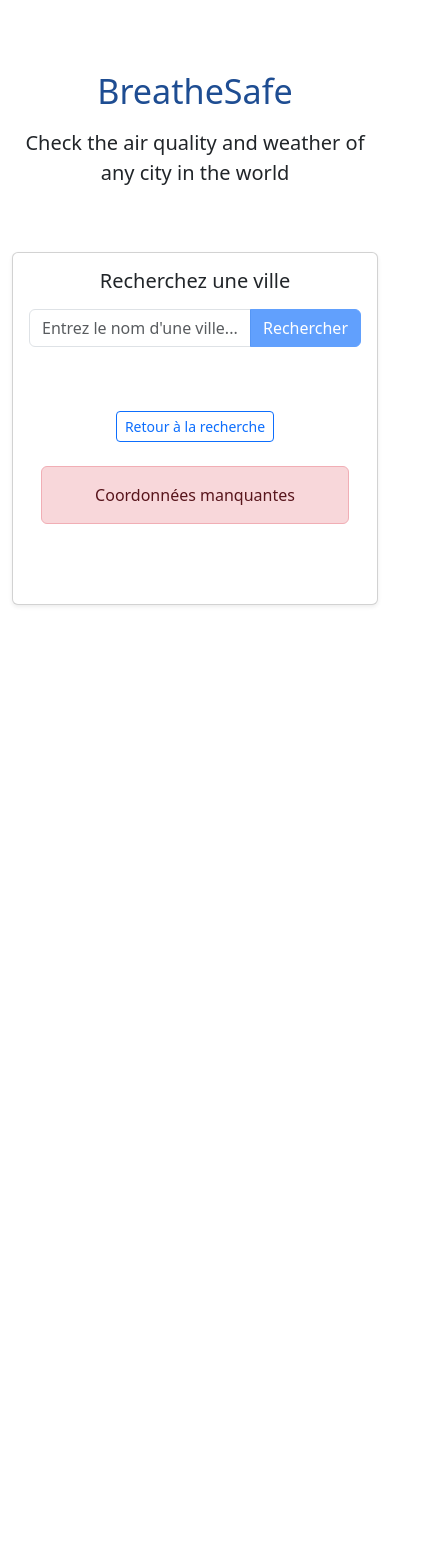
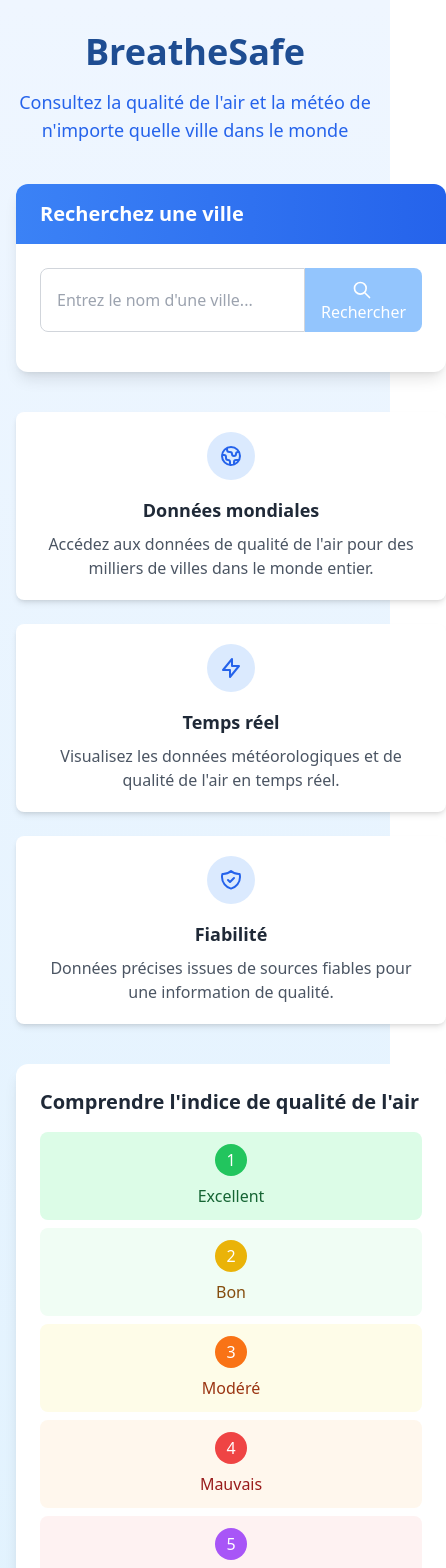
Before and after one commit to rilesCL/BreatheSafe, an Angular app in the folder BreatheApp/: page / in a window 390 px wide. Shown: the top 1568 px of the page, 446 px wide, since content can reach past the window. Before the commit the page ends 844 px from the top, so only its background shows below. Built offline with nearby package versions, Linux system fonts and the light colour scheme.

Commit message:
ajout de tailwind css

```diff
--- a/BreatheApp/package.json
+++ b/BreatheApp/package.json
@@ -11,6 +11,7 @@
   },
   "private": true,
   "dependencies": {
+    "@angular-devkit/build-angular": "^18.2.14",
     "@angular/animations": "^18.2.0",
     "@angular/common": "^18.2.0",
     "@angular/compiler": "^18.2.0",
@@ -22,25 +23,26 @@
     "@angular/router": "^18.2.0",
     "@angular/ssr": "^18.2.1",
     "@popperjs/core": "^2.11.8",
-    "bootstrap": "^5.3.3",
     "express": "^4.18.2",
     "rxjs": "~7.8.0",
     "tslib": "^2.3.0",
     "zone.js": "~0.14.10"
   },
   "devDependencies": {
-    "@angular-devkit/build-angular": "^18.2.1",
     "@angular/cli": "^18.2.1",
     "@angular/compiler-cli": "^18.2.0",
     "@types/express": "^4.17.17",
     "@types/jasmine": "~5.1.0",
     "@types/node": "^18.18.0",
+    "autoprefixer": "^10.4.20",
     "jasmine-core": "~5.2.0",
     "karma": "~6.4.0",
     "karma-chrome-launcher": "~3.2.0",
     "karma-coverage": "~2.2.0",
     "karma-jasmine": "~5.1.0",
     "karma-jasmine-html-reporter": "~2.1.0",
+    "postcss": "^8.5.3",
+    "tailwindcss": "^3.4.17",
     "typescript": "~5.5.2"
   }
 }
--- /dev/null
+++ b/BreatheApp/postcss.config.js
@@ -0,0 +1,6 @@
+module.exports = {
+    plugins: {
+      tailwindcss: {},
+      autoprefixer: {},
+    }
+  }
--- a/BreatheApp/src/app/air-quality-display/air-quality-display.component.html
+++ b/BreatheApp/src/app/air-quality-display/air-quality-display.component.html
@@ -1,135 +1,134 @@
 <!-- src/app/air-quality-display/air-quality-display.component.html -->
-<div class="container py-5">
-  <div class="mb-4">
-    <a class="btn btn-outline-primary btn-sm" (click)="retourRecherche()">
-      <i class="bi bi-arrow-left"></i> Retour à la recherche
-    </a>
+<div class="container mx-auto px-4 py-8 max-w-6xl">
+  <div class="mb-6">
+    <button (click)="retourRecherche()" class="flex items-center text-blue-600 hover:text-blue-800 transition-colors duration-200 font-medium bg-blue-50 hover:bg-blue-100 px-4 py-2 rounded-lg">
+      <svg xmlns="http://www.w3.org/2000/svg" class="h-5 w-5 mr-2" fill="none" viewBox="0 0 24 24" stroke="currentColor">
+        <path stroke-linecap="round" stroke-linejoin="round" stroke-width="2" d="M10 19l-7-7m0 0l7-7m-7 7h18" />
+      </svg>
+      Retour à la recherche
+    </button>
   </div>
 
-  <h1 class="mb-4">{{ city }}<span *ngIf="country">, {{ country }}</span></h1>
+  <h1 class="text-3xl md:text-4xl font-bold text-gray-800 mb-6">
+    {{ city }}
+    @if (country) {
+      <span class="text-gray-700">, {{ country }}</span>
+    }
+  </h1>
 
   @if (isLoading) {
-    <div class="d-flex justify-content-center my-5">
-      <div class="spinner-border text-primary" role="status">
-        <span class="visually-hidden">Chargement des données...</span>
-      </div>
+    <!-- Loading indicator -->
+    <div class="flex justify-center my-12">
+      <div class="animate-spin rounded-full h-12 w-12 border-t-2 border-b-2 border-blue-500"></div>
     </div>
   }
 
   @if (error) {
-    <div class="alert alert-danger">
-      {{ error }}
+    <!-- Error message -->
+    <div class="bg-red-100 border-l-4 border-red-500 text-red-700 p-4 rounded mb-6">
+      <p class="font-medium">{{ error }}</p>
     </div>
   }
 
   @if (!isLoading && !error) {
-    <div class="row">
-      <!-- Carte météo -->
+    <!-- Content when data is loaded -->
+    <div class="grid grid-cols-1 md:grid-cols-2 gap-6">
+
       @if (weather) {
-        <div class="col-md-6 mb-4">
-          <div class="card shadow-sm h-100">
-            <div class="card-header bg-primary text-white">
-              <h5 class="m-0">Météo actuelle</h5>
+        <!-- Weather Card -->
+        <div class="bg-white rounded-xl shadow-lg overflow-hidden transition-transform duration-300 hover:shadow-xl hover:-translate-y-1">
+          <div class="bg-gradient-to-r from-blue-600 to-blue-400 text-white px-6 py-4">
+            <h2 class="text-xl font-semibold">Météo actuelle</h2>
           </div>
-            <div class="card-body">
-              <div class="d-flex align-items-center mb-3">
+
+          <div class="p-6">
+            <div class="flex items-center mb-6">
+              @if (weather.weather && weather.weather[0]) {
+                <div class="bg-blue-50 rounded-full p-2 mr-4">
                   <img
-                  *ngIf="weather.weather && weather.weather[0]"
                     src="https://openweathermap.org/img/wn/{{ weather.weather[0].icon }}@2x.png"
                     alt="{{ weather.weather[0].description }}"
-                  class="me-3"
+                    class="w-16 h-16"
                   />
+                </div>
+              }
               <div>
-                  <h2 class="mb-0">{{ weather.main.temp.toFixed(1) }}°C</h2>
-                  <p class="text-capitalize">{{ weather.weather[0].description }}</p>
+                <h3 class="text-3xl font-bold text-gray-800">{{ weather.main.temp.toFixed(1) }}°C</h3>
+                <p class="text-gray-600 capitalize">{{ weather.weather[0].description }}</p>
               </div>
             </div>
 
-              <div class="row weather-details">
-                <div class="col-6 mb-3">
-                  <div class="detail-item">
-                    <span class="detail-label">Ressenti</span>
-                    <span class="detail-value">{{ weather.main.feels_like.toFixed(1) }}°C</span>
+            <div class="grid grid-cols-2 gap-4">
+              <div class="bg-blue-50 rounded-lg p-3">
+                <p class="text-sm text-blue-800 font-medium mb-1">Ressenti</p>
+                <p class="text-lg font-semibold">{{ weather.main.feels_like.toFixed(1) }}°C</p>
               </div>
+
+              <div class="bg-blue-50 rounded-lg p-3">
+                <p class="text-sm text-blue-800 font-medium mb-1">Humidité</p>
+                <p class="text-lg font-semibold">{{ weather.main.humidity }}%</p>
               </div>
-                <div class="col-6 mb-3">
-                  <div class="detail-item">
-                    <span class="detail-label">Humidité</span>
-                    <span class="detail-value">{{ weather.main.humidity }}%</span>
+
+              <div class="bg-blue-50 rounded-lg p-3">
+                <p class="text-sm text-blue-800 font-medium mb-1">Vent</p>
+                <p class="text-lg font-semibold">{{ (weather.wind.speed * 3.6).toFixed(1) }} km/h</p>
               </div>
-                </div>
-                <div class="col-6 mb-3">
-                  <div class="detail-item">
-                    <span class="detail-label">Vent</span>
-                    <span class="detail-value">{{ (weather.wind.speed * 3.6).toFixed(1) }} km/h</span>
-                  </div>
-                </div>
-                <div class="col-6 mb-3">
-                  <div class="detail-item">
-                    <span class="detail-label">Pression</span>
-                    <span class="detail-value">{{ weather.main.pressure }} hPa</span>
-                  </div>
-                </div>
+
+              <div class="bg-blue-50 rounded-lg p-3">
+                <p class="text-sm text-blue-800 font-medium mb-1">Pression</p>
+                <p class="text-lg font-semibold">{{ weather.main.pressure }} hPa</p>
               </div>
             </div>
           </div>
         </div>
       }
 
-      <!-- Carte qualité de l'air -->
       @if (airQuality) {
-        <div class="col-md-6 mb-4">
-          <div class="card shadow-sm h-100">
-            <div class="card-header bg-primary text-white">
-              <h5 class="m-0">Qualité de l'air</h5>
+        <!-- Air Quality Card -->
+        <div class="bg-white rounded-xl shadow-lg overflow-hidden transition-transform duration-300 hover:shadow-xl hover:-translate-y-1">
+          <div class="bg-gradient-to-r from-blue-600 to-blue-400 text-white px-6 py-4">
+            <h2 class="text-xl font-semibold">Qualité de l'air</h2>
           </div>
-            <div class="card-body">
-              <div class="text-center mb-4">
-                <div class="aqi-badge bg-{{ getAqiColor(airQuality.main.aqi) }}">
+
+          <div class="p-6">
+            <div class="flex flex-col items-center mb-6">
+              <div class="rounded-full w-20 h-20 flex items-center justify-center text-2xl font-bold text-white bg-{{ getAqiColor(airQuality.main.aqi) }} shadow-md">
                 {{ airQuality.main.aqi }}
               </div>
-                <h3 class="mt-2">{{ getAqiLabel(airQuality.main.aqi) }}</h3>
-                <p class="text-muted">Indice de qualité de l'air</p>
+              <h3 class="text-2xl font-bold mt-3 text-gray-800">{{ getAqiLabel(airQuality.main.aqi) }}</h3>
+              <p class="text-gray-500 mt-1">Indice de qualité de l'air</p>
             </div>
 
-              <h6 class="mb-3">Polluants (µg/m³)</h6>
-              <div class="row">
-                <div class="col-6 mb-2">
-                  <div class="detail-item">
-                    <span class="detail-label">PM2.5</span>
-                    <span class="detail-value">{{ airQuality.components.pm2_5.toFixed(1) }}</span>
+            <h4 class="text-lg font-medium text-gray-700 mb-3">Polluants (µg/m³)</h4>
+            <div class="grid grid-cols-2 gap-4">
+              <div class="bg-blue-50 rounded-lg p-3">
+                <p class="text-sm text-blue-800 font-medium mb-1">PM2.5</p>
+                <p class="text-lg font-semibold">{{ airQuality.components.pm2_5.toFixed(1) }}</p>
               </div>
+
+              <div class="bg-blue-50 rounded-lg p-3">
+                <p class="text-sm text-blue-800 font-medium mb-1">PM10</p>
+                <p class="text-lg font-semibold">{{ airQuality.components.pm10.toFixed(1) }}</p>
               </div>
-                <div class="col-6 mb-2">
-                  <div class="detail-item">
-                    <span class="detail-label">PM10</span>
-                    <span class="detail-value">{{ airQuality.components.pm10.toFixed(1) }}</span>
+
+              <div class="bg-blue-50 rounded-lg p-3">
+                <p class="text-sm text-blue-800 font-medium mb-1">NO₂</p>
+                <p class="text-lg font-semibold">{{ airQuality.components.no2.toFixed(1) }}</p>
               </div>
+
+              <div class="bg-blue-50 rounded-lg p-3">
+                <p class="text-sm text-blue-800 font-medium mb-1">O₃</p>
+                <p class="text-lg font-semibold">{{ airQuality.components.o3.toFixed(1) }}</p>
               </div>
-                <div class="col-6 mb-2">
-                  <div class="detail-item">
-                    <span class="detail-label">NO₂</span>
-                    <span class="detail-value">{{ airQuality.components.no2.toFixed(1) }}</span>
+
+              <div class="bg-blue-50 rounded-lg p-3">
+                <p class="text-sm text-blue-800 font-medium mb-1">SO₂</p>
+                <p class="text-lg font-semibold">{{ airQuality.components.so2.toFixed(1) }}</p>
               </div>
-                </div>
-                <div class="col-6 mb-2">
-                  <div class="detail-item">
-                    <span class="detail-label">O₃</span>
-                    <span class="detail-value">{{ airQuality.components.o3.toFixed(1) }}</span>
-                  </div>
-                </div>
-                <div class="col-6 mb-2">
-                  <div class="detail-item">
-                    <span class="detail-label">SO₂</span>
-                    <span class="detail-value">{{ airQuality.components.so2.toFixed(1) }}</span>
-                  </div>
-                </div>
-                <div class="col-6 mb-2">
-                  <div class="detail-item">
-                    <span class="detail-label">CO</span>
-                    <span class="detail-value">{{ airQuality.components.co.toFixed(1) }}</span>
-                  </div>
-                </div>
+
+              <div class="bg-blue-50 rounded-lg p-3">
+                <p class="text-sm text-blue-800 font-medium mb-1">CO</p>
+                <p class="text-lg font-semibold">{{ airQuality.components.co.toFixed(1) }}</p>
               </div>
             </div>
           </div>
--- a/BreatheApp/src/app/air-quality-display/air-quality-display.component.ts
+++ b/BreatheApp/src/app/air-quality-display/air-quality-display.component.ts
@@ -23,6 +23,7 @@ import { ActivatedRoute, Router } from '@angular/router';
   styleUrl: './air-quality-display.component.css'
 })
 export class AirQualityDisplayComponent {
+  name: string = '';
   city: string = '';
   country: string = '';
   lat: number = 0;
@@ -50,9 +51,9 @@ export class AirQualityDisplayComponent {
 
   ngOnInit() {
     this.route.params.subscribe(params => {
-      this.city = params['name'];
 
       this.route.queryParams.subscribe(queryParams => {
+        this.city = queryParams['city'] || '';
         this.lat = +queryParams['lat'];
         this.lon = +queryParams['lon'];
         this.country = queryParams['country'] || '';
@@ -103,14 +104,26 @@ export class AirQualityDisplayComponent {
     });
   }
 
-  getAqiLabel(aqi: number) {
-    const item = this.aqiLabels.find(item => item.value === aqi);
-    return item ? item.label : 'Inconnue';
+  getAqiColor(aqi: number): string {
+    switch(aqi) {
+      case 1: return 'green-aqi';
+      case 2: return 'yellow-aqi';
+      case 3: return 'orange-aqi';
+      case 4: return 'red-aqi';
+      case 5: return 'purple-aqi';
+      default: return 'gray-500';
+    }
   }
 
-  getAqiColor(aqi: number) {
-    const item = this.aqiLabels.find(item => item.value === aqi);
-    return item ? item.color : 'secondary';
+  getAqiLabel(aqi: number): string {
+    switch(aqi) {
+      case 1: return 'Excellent';
+      case 2: return 'Bon';
+      case 3: return 'Modéré';
+      case 4: return 'Mauvais';
+      case 5: return 'Très mauvais';
+      default: return 'Inconnu';
+    }
   }
 
   retourRecherche() {
--- a/BreatheApp/src/app/app.routes.ts
+++ b/BreatheApp/src/app/app.routes.ts
@@ -1,10 +1,12 @@
 import { Routes } from '@angular/router';
 import { HomeComponent } from './home/home.component';
 import { CitySearchComponent } from './city-search/city-search.component';
+import { AirQualityDisplayComponent } from './air-quality-display/air-quality-display.component';
 
 export const routes: Routes = [
     { path: '', component: HomeComponent },
     { path: 'search', component: CitySearchComponent },
-    { path: 'city/name', component: CitySearchComponent },
+    { path: 'city', component: AirQualityDisplayComponent },
+    // { path: 'city/name', component: AirQualityDisplayComponent },
     { path: '**', redirectTo: '' }
 ];
--- a/BreatheApp/src/app/city-search/city-search.component.html
+++ b/BreatheApp/src/app/city-search/city-search.component.html
@@ -1,39 +1,58 @@
 <!-- src/app/city-search/city-search.component.html -->
-<div class="search-container">
-  <div class="input-group mb-3">
+<div class="w-full">
+  <!-- Champ de recherche avec bouton intégré correctement -->
+  <div class="flex mb-4">
     <input
       type="text"
-      class="form-control"
       [(ngModel)]="query"
       (input)="search(query)"
       placeholder="Entrez le nom d'une ville..."
+      class="flex-grow px-4 py-2 border border-gray-300 rounded-l-lg focus:outline-none focus:ring-2 focus:ring-blue-500 focus:border-transparent"
     />
-    <button class="btn btn-primary" type="button" [disabled]="!query">
-      <i class="bi bi-search"></i> Rechercher
+    <button
+      [disabled]="!query"
+      class="px-4 py-2 bg-blue-600 text-white rounded-r-lg hover:bg-blue-700 disabled:bg-blue-300 disabled:cursor-not-allowed transition-colors"
+    >
+      <svg xmlns="http://www.w3.org/2000/svg" class="h-5 w-5 inline-block mr-1" fill="none" viewBox="0 0 24 24" stroke="currentColor">
+        <path stroke-linecap="round" stroke-linejoin="round" stroke-width="2" d="M21 21l-6-6m2-5a7 7 0 11-14 0 7 7 0 0114 0z" />
+      </svg>
+      Rechercher
     </button>
   </div>
 
   @if (isLoading) {
-    <div class="d-flex justify-content-center my-3">
-      <div class="spinner-border text-primary" role="status">
-        <span class="visually-hidden">Chargement...</span>
-      </div>
+    <div class="flex justify-center my-4">
+      <div class="animate-spin rounded-full h-6 w-6 border-t-2 border-b-2 border-blue-500"></div>
     </div>
   }
 
   @if (cities && cities.length > 0) {
-    <ul class="list-group mt-3">
+    <ul class="mt-4 rounded-lg overflow-hidden border border-gray-200 divide-y divide-gray-200">
       @for (city of cities; track (city.name + city.lat + city.lon)) {
-        <li class="list-group-item list-group-item-action">
-          <a href="#" (click)="selectCity(city); $event.preventDefault()" class="city-link">
-            <strong>{{ city.name }}</strong>, {{ city.country }}
-            <small class="text-muted">(Lat: {{ city.lat.toFixed(2) }}, Lon: {{ city.lon.toFixed(2) }})</small>
+        <li class="bg-white hover:bg-gray-50 transition-colors">
+          <a
+            href="#"
+            (click)="selectCity(city); $event.preventDefault()"
+            class="block px-4 py-3 text-gray-700"
+          >
+            <div class="flex justify-between items-center">
+              <div>
+                <span class="font-semibold">{{ city.name }}</span>,
+                <span>{{ city.country }}</span>
+              </div>
+              <svg xmlns="http://www.w3.org/2000/svg" class="h-5 w-5 text-gray-400" fill="none" viewBox="0 0 24 24" stroke="currentColor">
+                <path stroke-linecap="round" stroke-linejoin="round" stroke-width="2" d="M9 5l7 7-7 7" />
+              </svg>
+            </div>
+            <div class="text-sm text-gray-500 mt-1">
+              Lat: {{ city.lat.toFixed(2) }}, Lon: {{ city.lon.toFixed(2) }}
+            </div>
           </a>
         </li>
       }
     </ul>
   } @else if (query && !isLoading) {
-    <div class="alert alert-info mt-3">
+    <div class="mt-4 bg-blue-50 text-blue-700 px-4 py-3 rounded-lg">
       Aucune ville trouvée pour "{{ query }}"
     </div>
   }
--- a/BreatheApp/src/app/city-search/city-search.component.ts
+++ b/BreatheApp/src/app/city-search/city-search.component.ts
@@ -50,8 +50,9 @@ export class CitySearchComponent {
 
   selectCity(city: any): void {
     // On navigue vers la page de détail avec les coordonnées en paramètres
-    this.router.navigate(['/city', city.name], {
+    this.router.navigate(['/city'], {
       queryParams: {
+        city: city.name,
         lat: city.lat,
         lon: city.lon,
         country: city.country
@@ -67,7 +68,4 @@ export class CitySearchComponent {
   trackByCity(index: number, city: any): string {
     return city.name + city.lat + city.lon;
   }
-
-
-
 }
--- a/BreatheApp/src/app/home/home.component.html
+++ b/BreatheApp/src/app/home/home.component.html
@@ -1,19 +1,86 @@
-<div class="container py-5">
-    <div class="text-center mb-5">
-      <h1 class="display-4">BreatheSafe</h1>
-    <p class="lead">Check the air quality and weather of any city in the world</p>
+<!-- src/app/home/home.component.html -->
+<div class="min-h-screen bg-gradient-to-b from-blue-50 to-sky-100 py-8">
+  <div class="container mx-auto px-4">
+    <div class="text-center mb-10">
+      <h1 class="text-4xl md:text-5xl font-bold text-blue-700 mb-3">BreatheSafe</h1>
+      <p class="text-lg text-blue-600 max-w-xl mx-auto">Consultez la qualité de l'air et la météo de n'importe quelle ville dans le monde</p>
     </div>
 
-    <div class="row justify-content-center">
-      <div class="col-md-8">
-        <div class="card shadow-sm">
-          <div class="card-body">
-            <h5 class="card-title mb-3">Recherchez une ville</h5>
-            <div class="text-center">
-              <app-city-search></app-city-search>
-              <app-air-quality-display></app-air-quality-display>
+    <div class="max-w-2xl mx-auto">
+      <div class="bg-white rounded-xl shadow-lg overflow-hidden">
+        <div class="bg-gradient-to-r from-blue-500 to-blue-600 px-6 py-4">
+          <h2 class="text-xl font-semibold text-white">Recherchez une ville</h2>
+        </div>
+
+        <div class="p-6">
+          <app-city-search></app-city-search>
+        </div>
+      </div>
+
+      <!-- Fonctionnalités clés -->
+      <div class="mt-10 grid grid-cols-1 md:grid-cols-3 gap-6">
+        <div class="bg-white rounded-lg shadow-md p-5 hover:shadow-lg transition-shadow duration-300">
+          <div class="bg-blue-100 rounded-full w-12 h-12 flex items-center justify-center mb-4 mx-auto">
+            <svg xmlns="http://www.w3.org/2000/svg" class="h-6 w-6 text-blue-600" fill="none" viewBox="0 0 24 24" stroke="currentColor">
+              <path stroke-linecap="round" stroke-linejoin="round" stroke-width="2" d="M3.055 11H5a2 2 0 012 2v1a2 2 0 002 2 2 2 0 012 2v2.945M8 3.935V5.5A2.5 2.5 0 0010.5 8h.5a2 2 0 012 2 2 2 0 104 0 2 2 0 012-2h1.064M15 20.488V18a2 2 0 012-2h3.064M21 12a9 9 0 11-18 0 9 9 0 0118 0z" />
+            </svg>
+          </div>
+          <h3 class="text-lg font-semibold text-center text-gray-800 mb-2">Données mondiales</h3>
+          <p class="text-gray-600 text-center">Accédez aux données de qualité de l'air pour des milliers de villes dans le monde entier.</p>
+        </div>
+
+        <div class="bg-white rounded-lg shadow-md p-5 hover:shadow-lg transition-shadow duration-300">
+          <div class="bg-blue-100 rounded-full w-12 h-12 flex items-center justify-center mb-4 mx-auto">
+            <svg xmlns="http://www.w3.org/2000/svg" class="h-6 w-6 text-blue-600" fill="none" viewBox="0 0 24 24" stroke="currentColor">
+              <path stroke-linecap="round" stroke-linejoin="round" stroke-width="2" d="M13 10V3L4 14h7v7l9-11h-7z" />
+            </svg>
+          </div>
+          <h3 class="text-lg font-semibold text-center text-gray-800 mb-2">Temps réel</h3>
+          <p class="text-gray-600 text-center">Visualisez les données météorologiques et de qualité de l'air en temps réel.</p>
+        </div>
+
+        <div class="bg-white rounded-lg shadow-md p-5 hover:shadow-lg transition-shadow duration-300">
+          <div class="bg-blue-100 rounded-full w-12 h-12 flex items-center justify-center mb-4 mx-auto">
+            <svg xmlns="http://www.w3.org/2000/svg" class="h-6 w-6 text-blue-600" fill="none" viewBox="0 0 24 24" stroke="currentColor">
+              <path stroke-linecap="round" stroke-linejoin="round" stroke-width="2" d="M9 12l2 2 4-4m5.618-4.016A11.955 11.955 0 0112 2.944a11.955 11.955 0 01-8.618 3.04A12.02 12.02 0 003 9c0 5.591 3.824 10.29 9 11.622 5.176-1.332 9-6.03 9-11.622 0-1.042-.133-2.052-.382-3.016z" />
+            </svg>
+          </div>
+          <h3 class="text-lg font-semibold text-center text-gray-800 mb-2">Fiabilité</h3>
+          <p class="text-gray-600 text-center">Données précises issues de sources fiables pour une information de qualité.</p>
+        </div>
+      </div>
+
+      <!-- Section informative sur la qualité de l'air -->
+      <div class="mt-10 bg-white rounded-xl shadow-lg p-6">
+        <h2 class="text-xl font-semibold text-gray-800 mb-4">Comprendre l'indice de qualité de l'air</h2>
+        <div class="grid grid-cols-1 md:grid-cols-5 gap-2 mb-4">
+          <div class="bg-green-100 p-3 rounded-lg text-center">
+            <div class="bg-green-500 text-white rounded-full w-8 h-8 flex items-center justify-center mx-auto mb-2">1</div>
+            <h3 class="font-medium text-green-800">Excellent</h3>
+          </div>
+          <div class="bg-green-50 p-3 rounded-lg text-center">
+            <div class="bg-yellow-500 text-white rounded-full w-8 h-8 flex items-center justify-center mx-auto mb-2">2</div>
+            <h3 class="font-medium text-yellow-800">Bon</h3>
+          </div>
+          <div class="bg-yellow-50 p-3 rounded-lg text-center">
+            <div class="bg-orange-500 text-white rounded-full w-8 h-8 flex items-center justify-center mx-auto mb-2">3</div>
+            <h3 class="font-medium text-orange-800">Modéré</h3>
+          </div>
+          <div class="bg-orange-50 p-3 rounded-lg text-center">
+            <div class="bg-red-500 text-white rounded-full w-8 h-8 flex items-center justify-center mx-auto mb-2">4</div>
+            <h3 class="font-medium text-red-800">Mauvais</h3>
+          </div>
+          <div class="bg-red-50 p-3 rounded-lg text-center">
+            <div class="bg-purple-500 text-white rounded-full w-8 h-8 flex items-center justify-center mx-auto mb-2">5</div>
+            <h3 class="font-medium text-purple-800">Très mauvais</h3>
           </div>
         </div>
+        <p class="text-gray-600 text-sm">L'indice de qualité de l'air (IQA) est une mesure qui indique le niveau de pollution de l'air. Plus l'indice est élevé, plus la pollution est importante et plus les risques pour la santé augmentent.</p>
       </div>
     </div>
+
+    <div class="mt-8 text-center text-blue-600 text-sm">
+      Powered by OpenWeatherMap API © 2025 BreatheSafe
+    </div>
   </div>
+</div>
--- a/BreatheApp/src/service/weather.service.ts
+++ b/BreatheApp/src/service/weather.service.ts
@@ -13,7 +13,7 @@ private weatherUrl = 'https://api.openweathermap.org/data/2.5/weather';
   constructor(private http: HttpClient) {}
 
   getWeather(lat: number, lon: number): Observable<any> {
-    const url = `${this.weatherUrl}?lat=${lat}&lon=${lon}&appid=${this.apiKey}`;
+    const url = `${this.weatherUrl}?lat=${lat}&lon=${lon}&appid=${this.apiKey}&units=metric&lang=fr`;
     return this.http.get(url);
 }
  }
--- /dev/null
+++ b/BreatheApp/tailwind.config.js
@@ -0,0 +1,24 @@
+/** @type {import('tailwindcss').Config} */
+module.exports = {
+  content: [
+    "./src/**/*.{html,ts}",
+  ],
+  theme: {
+    extend: {
+      colors: {
+        'green-aqi': '#4ade80',
+        'yellow-aqi': '#facc15',
+        'orange-aqi': '#fb923c',
+        'red-aqi': '#ef4444',
+        'purple-aqi': '#a855f7',
+      },
+      animation: {
+        'pulse-slow': 'pulse 3s cubic-bezier(0.4, 0, 0.6, 1) infinite',
+      },
+      boxShadow: {
+        'inner-lg': 'inset 0 2px 4px 0 rgba(0, 0, 0, 0.06)',
+      }
+    },
+  },
+  plugins: [],
+}
```
Also changed, not shown: BreatheApp/angular.json (+5 -7 lines), BreatheApp/src/styles.css (+45 -1 lines), 2 other files (tests, documents, lock files or other folders). Lines whose indentation alone changed are shown as unchanged.
